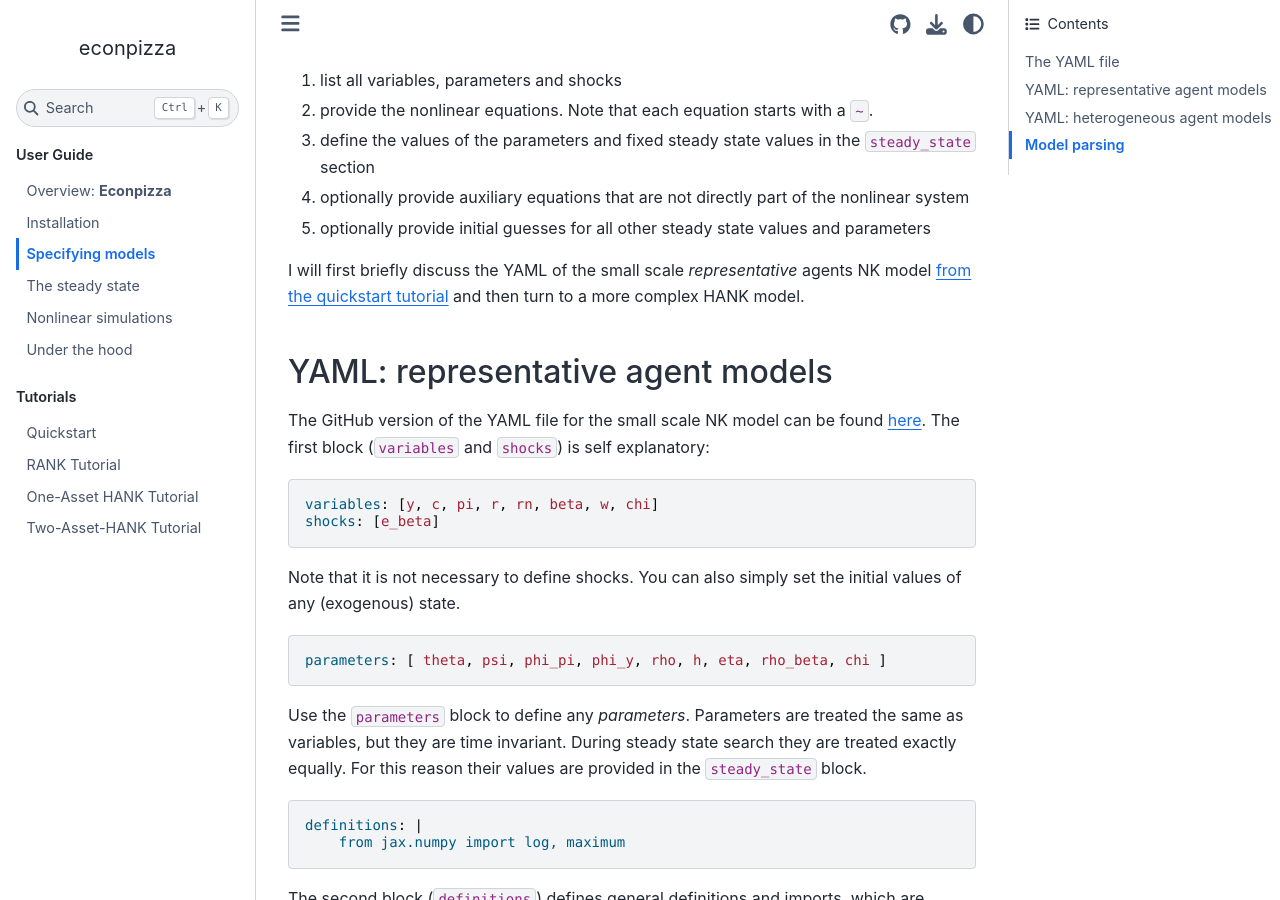
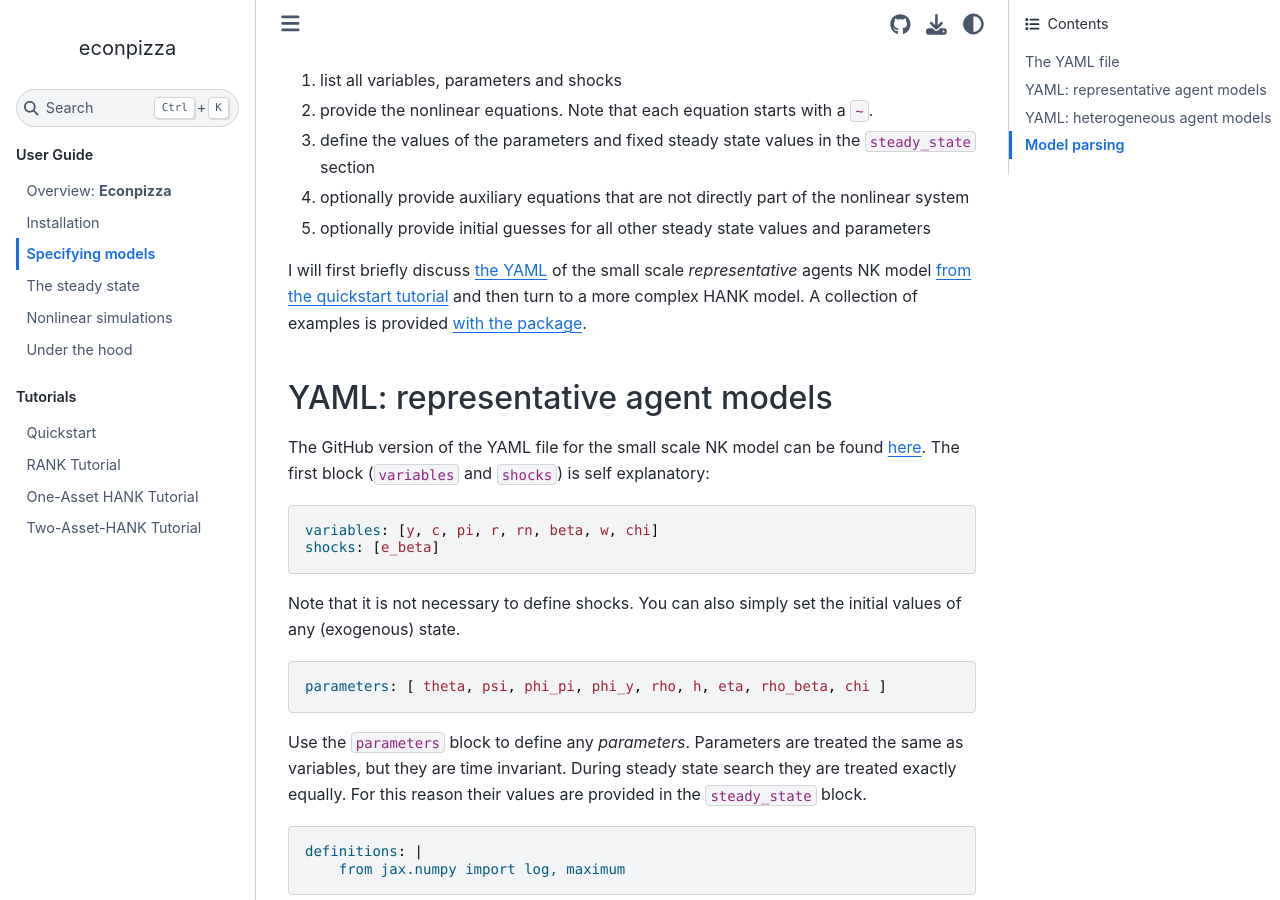
Before and after one commit to gboehl/econpizza, a Sphinx documentation site: the page built from docs/guide/the_yaml.rst, in a window 1280 px wide and 900 px high, scrolled down 440 px. Built offline with Sphinx 7.4.7 and the Sphinx Book theme 1.1.4, drawn with Linux system fonts in a browser that asks for light colours.

Commit message:
provide example yamls

```diff
--- a/docs/guide/the_yaml.rst
+++ b/docs/guide/the_yaml.rst
@@ -23,7 +23,8 @@ The YAML files follow a simple structure:
 4. optionally provide auxiliary equations that are not directly part of the nonlinear system
 5. optionally provide initial guesses for all other steady state values and parameters
 
-I will first briefly discuss the YAML of the small scale *representative* agents NK model `from the quickstart tutorial <../tutorial/quickstart.ipynb>`_ and then turn to a more complex HANK model.
+I will first briefly discuss `the YAML <https://github.com/gboehl/econpizza/blob/master/econpizza/examples/nk.yml>`_ of the small scale *representative* agents NK model `from the quickstart tutorial <../tutorial/quickstart.ipynb>`_ and then turn to a more complex HANK model.
+A collection of examples is provided `with the package <https://github.com/gboehl/econpizza/tree/master/econpizza/examples>`_.
 
 YAML: representative agent models
 ^^^^^^^^^^^^^^^^^^^^^^^^^^^^^^^^^
```
Also changed, not shown: docs/tutorial/quickstart.ipynb, docs/tutorial/rank.ipynb.
